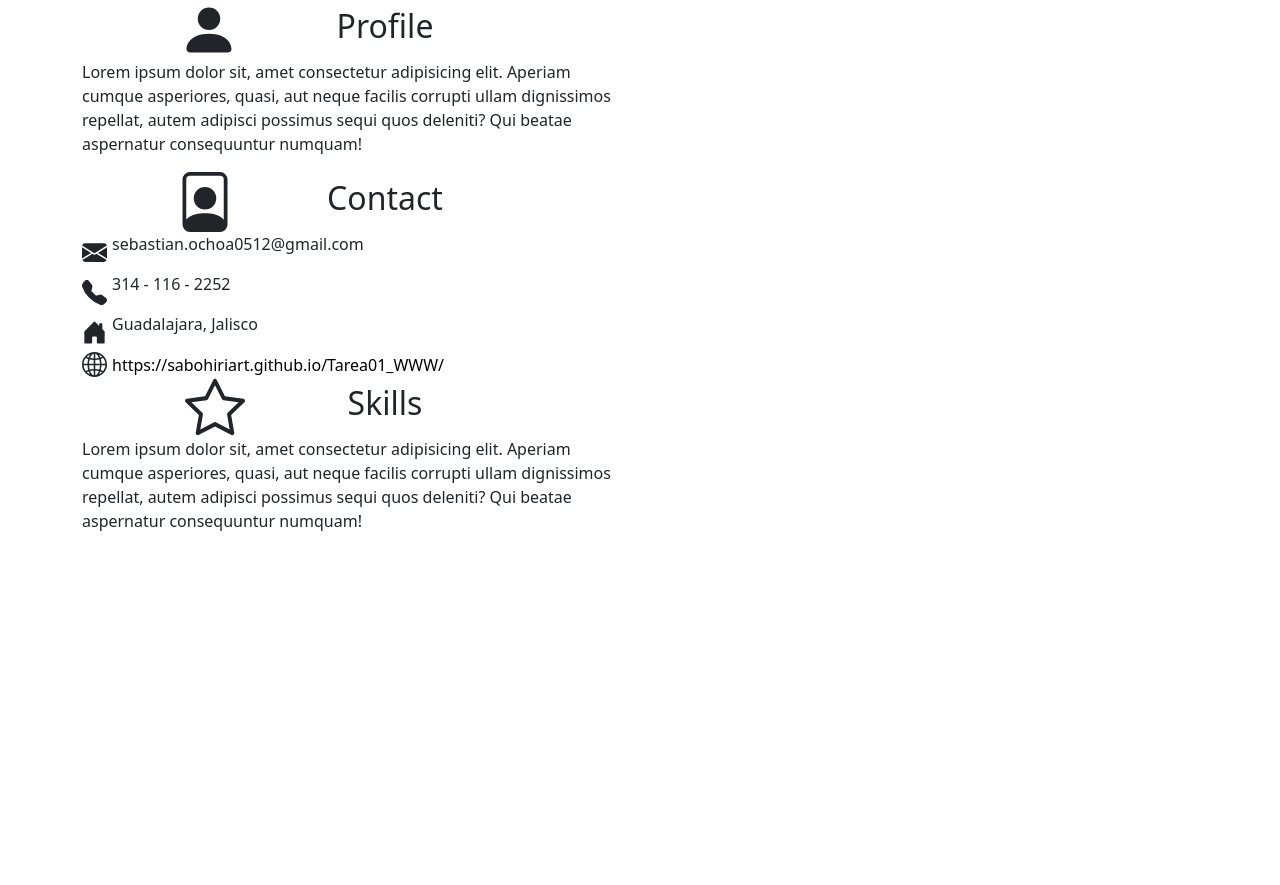
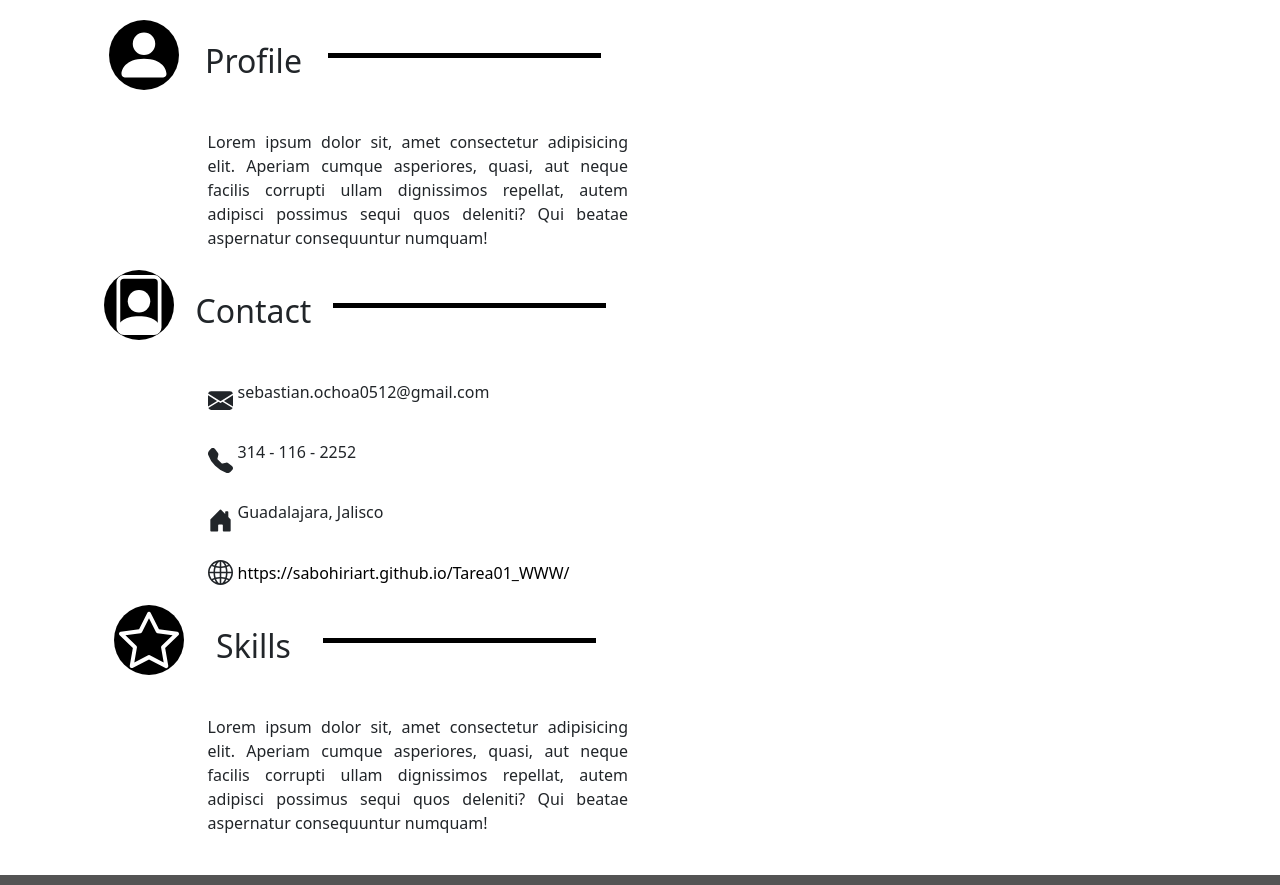
Before and after one commit to SaboHiriart/Tarea02_WWW, a PHP site: page / in a window 1280 px wide. Before the commit the page ends 531 px from the top, so only its background shows below. Run offline with PHP 8.4, Linux system fonts and the light colour scheme.

Commit message:
Cambios en estilo para afectar CSS de bootstrap

```diff
--- a/CSS/styles.css
+++ b/CSS/styles.css
@@ -1,9 +1,37 @@
-img {
-    width: 100%;
+.barra-negra {
+    background-color: #545454;
+    height: 10px;
 }
 
-.foto-perfil {
-    width: 20%;
-    height: auto;
+.icono {
     border-radius: 50%;
+    background-color: black;
+    color: white;
+    width: 70px;
+    height: 70px;
 }
+
+.icono svg {
+    margin: 5px;
+}
+
+.horizontal {
+    width: 50%;
+    height: 5px;
+    background-color: black;
+    opacity: 1;
+}
+
+.container {
+    margin-bottom: 20px;
+}
+
+.contenido {
+    margin-top: 10px;
+    text-align: justify;
+    padding-left: 23%;
+}
+
+.col div {
+    margin-bottom: 20px;
+}
```
